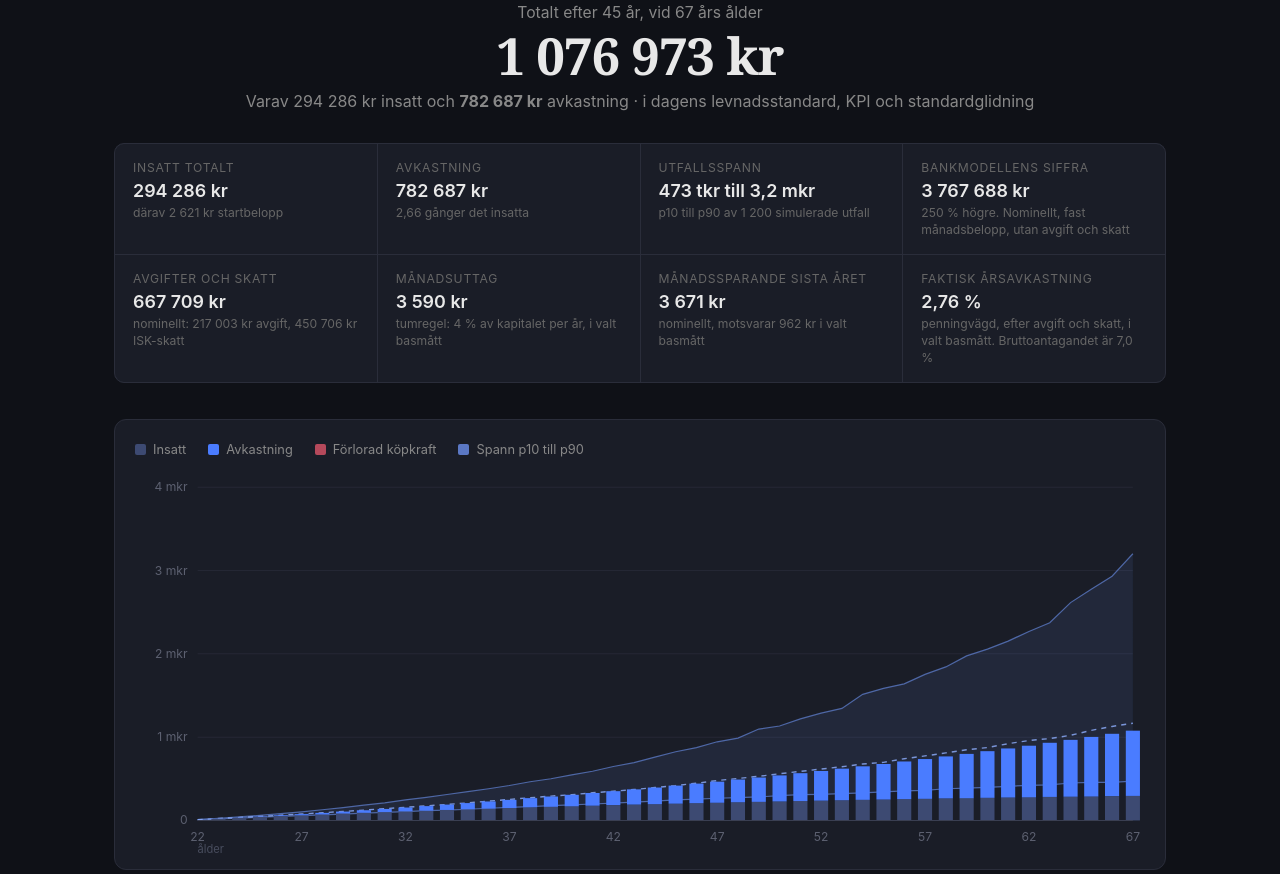
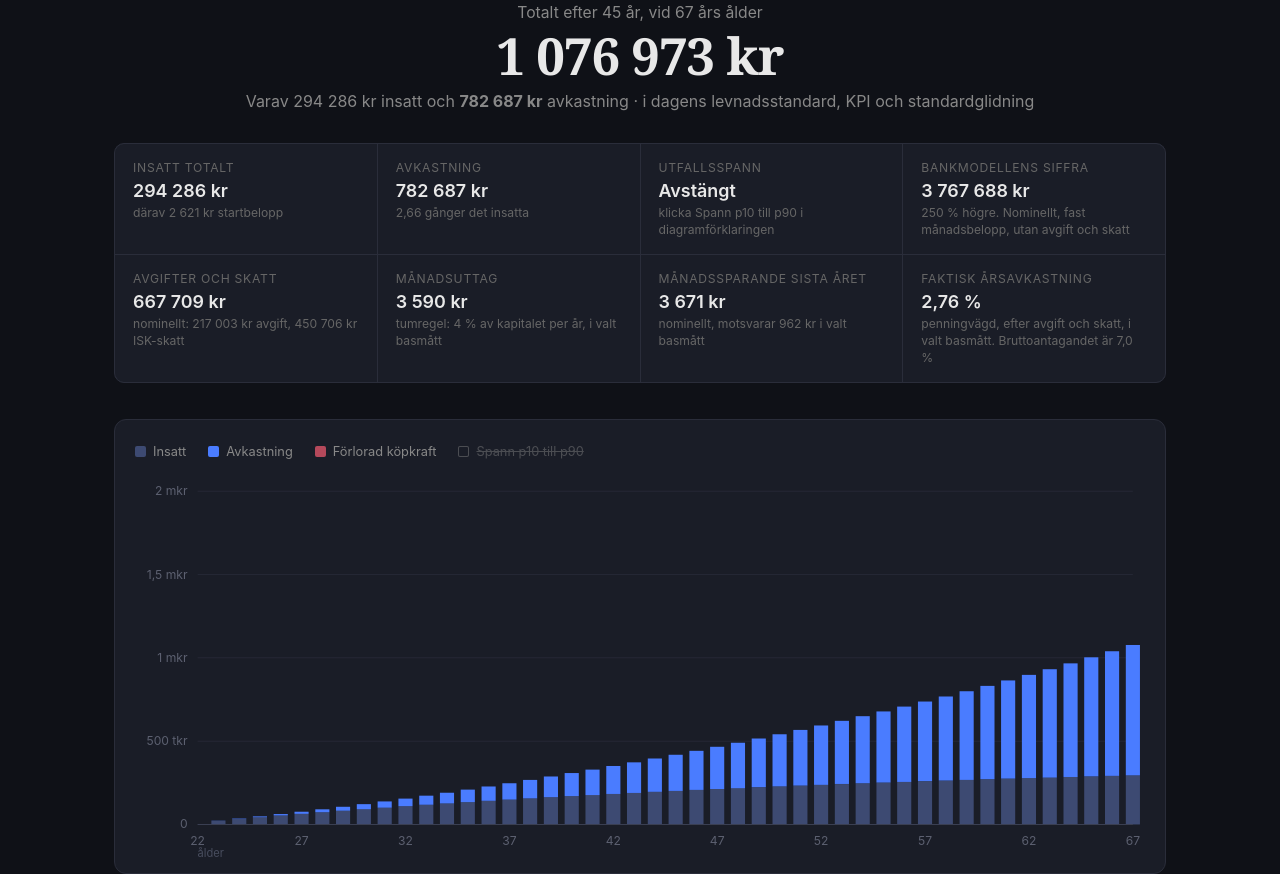
Before and after one commit to analogd/analogd.github.io, a website: page RantaPaRanta/index.html in a window 1280 px wide. Shown: the part 709-1583 px from the top of the page. Drawn offline with Linux system fonts and the light colour scheme.

Commit message:
Make the chart legend the series control, spread off by default
Clicking Insatt, Avkastning, Forlorad kopkraft or Spann toggles that series,
and the axis rescales to whatever is drawn. The spread starts hidden, since
p90 otherwise sets the scale and squashes the bars into the lower third.

The separate Monte Carlo checkbox is gone: two controls for one thing.

```diff
--- a/RantaPaRanta/index.html
+++ b/RantaPaRanta/index.html
@@ -34,7 +34,6 @@
           <div id="adv" class="controls"></div>
           <div class="toggles">
             <label><input type="checkbox" id="isk" checked /> ISK-schablonskatt</label>
-            <label><input type="checkbox" id="volOn" checked /> Visa utfallsspann (Monte Carlo)</label>
             <label><input type="checkbox" id="lysaOn" checked /> Visa referenssiffra utan justeringar</label>
           </div>
         </details>
@@ -55,11 +54,11 @@
       </section>
 
       <section class="chart-wrap">
-        <div class="legend">
-          <span><i class="sw-in"></i> Insatt</span>
-          <span><i class="sw-ret"></i> Avkastning</span>
-          <span><i class="sw-loss"></i> Förlorad köpkraft</span>
-          <span class="band-legend"><i class="sw-band"></i> Spann p10 till p90</span>
+        <div class="legend" id="legend">
+          <button type="button" data-series="in"><i class="sw-in"></i> <span>Insatt</span></button>
+          <button type="button" data-series="ret"><i class="sw-ret"></i> <span>Avkastning</span></button>
+          <button type="button" data-series="loss"><i class="sw-loss"></i> <span>Förlorad köpkraft</span></button>
+          <button type="button" data-series="band" class="off"><i class="sw-band"></i> <span>Spann p10 till p90</span></button>
         </div>
         <div id="chart"></div>
         <div id="tip" class="tip"></div>
@@ -109,7 +108,9 @@
           <li>
             <strong>Avkastningen är inte 7 % varje år.</strong> Spannet kommer från 1 200 simulerade utfall med lognormal månadsavkastning,
             median satt till din angivna avkastning. Poängen är inte precisionen i p10 och p90, det är att de ligger så långt ifrån
-            varandra. Ett enda tal på 45 års horisont är alltid en förenkling.
+            varandra. Ett enda tal på 45 års horisont är alltid en förenkling. Bandet är avstängt från början eftersom p90 annars sätter
+            skalan och trycker ner staplarna: klicka "Spann p10 till p90" i förklaringen ovanför diagrammet. Alla fyra posterna i
+            förklaringen går att klicka på, och axeln skalar om efter det som syns.
           </li>
           <li>
             <strong>Den streckade medianlinjen ligger över staplarna</strong>, och det är inte ett fel. Staplarna är ett enda scenario där
--- a/RantaPaRanta/script.js
+++ b/RantaPaRanta/script.js
@@ -116,6 +116,10 @@ const PRESETS = [
 
 const el = {};
 let basis = "life";
+
+// The legend is the series control. The spread starts off, so the axis opens
+// scaled to the bars rather than to p90.
+const SHOW = { in: true, ret: true, loss: true, band: false };
 
 // ---------- formatting ----------
 
@@ -318,7 +322,7 @@ let bandVal = null;
 let bandTimer = null;
 
 function getBand(p) {
-  if (!el.volOn.checked || p.vol <= 0) {
+  if (!SHOW.band || p.vol <= 0) {
     bandKey = null;
     bandVal = null;
     return null;
@@ -379,7 +383,7 @@ function render() {
           "p10 till p90 av " + NF.format(NPATHS) + " simulerade utfall",
           false
         ]
-      : ["Utfallsspann", "Avstängt", "slås på under Avancerat", false],
+      : ["Utfallsspann", "Avstängt", "klicka Spann p10 till p90 i diagramförklaringen", false],
     [
       "Bankmodellens siffra",
       kr(naiveBal[Y]),
@@ -482,9 +486,17 @@ function drawChart(v) {
     }
   }
 
+  // Only what is actually drawn sets the scale, so hiding a series rescales.
+  const barTop = (y) => {
+    if (SHOW.in && SHOW.ret) return Math.max(val[y], SHOW.loss ? paid[y] : val[y]);
+    if (SHOW.ret) return Math.max(0, val[y] - paid[y]);
+    if (SHOW.in) return paid[y];
+    return 0;
+  };
+
   let max = 0;
   for (let y = 0; y <= Y; y++) {
-    max = Math.max(max, val[y], paid[y], v.band ? hi[y] : 0);
+    max = Math.max(max, barTop(y), v.band ? hi[y] : 0);
   }
   // Pick a round step first, then derive the top, so the labels read
   // 1 mkr / 2 mkr / 3 mkr rather than 875 tkr / 1,8 mkr / 2,6 mkr.
@@ -567,12 +579,19 @@ function drawChart(v) {
     const bx = x(y) - barW / 2;
     const vTop = yy(val[y]);
     const pTop = yy(paid[y]);
-    if (val[y] >= paid[y]) {
+    if (SHOW.in && SHOW.ret) {
+      if (val[y] >= paid[y]) {
+        s += rect(bx, pTop, barW, zero - pTop, "var(--in)");
+        s += rect(bx, vTop, barW, pTop - vTop, "var(--ret)");
+      } else {
+        s += rect(bx, vTop, barW, zero - vTop, "var(--in)");
+        if (SHOW.loss) s += rect(bx, pTop, barW, vTop - pTop, "var(--loss)", 0.55);
+      }
+    } else if (SHOW.ret) {
+      const gain = Math.max(0, val[y] - paid[y]);
+      s += rect(bx, yy(gain), barW, zero - yy(gain), "var(--ret)");
+    } else if (SHOW.in) {
       s += rect(bx, pTop, barW, zero - pTop, "var(--in)");
-      s += rect(bx, vTop, barW, pTop - vTop, "var(--ret)");
-    } else {
-      s += rect(bx, vTop, barW, zero - vTop, "var(--in)");
-      s += rect(bx, pTop, barW, vTop - pTop, "var(--loss)", 0.55);
     }
   }
 
@@ -792,7 +811,6 @@ function init() {
   buildPresets();
 
   el.isk = document.getElementById("isk");
-  el.volOn = document.getElementById("volOn");
   el.lysaOn = document.getElementById("lysaOn");
   el.stats = document.getElementById("stats");
   el.chart = document.getElementById("chart");
@@ -819,7 +837,18 @@ function init() {
     }
   });
 
-  [el.isk, el.volOn, el.lysaOn].forEach((c) => c.addEventListener("change", schedule));
+  [el.isk, el.lysaOn].forEach((c) => c.addEventListener("change", schedule));
+
+  document.querySelectorAll("#legend button").forEach((b) => {
+    const key = b.dataset.series;
+    b.setAttribute("aria-pressed", String(SHOW[key]));
+    b.addEventListener("click", () => {
+      SHOW[key] = !SHOW[key];
+      b.classList.toggle("off", !SHOW[key]);
+      b.setAttribute("aria-pressed", String(SHOW[key]));
+      render();
+    });
+  });
 
   document.querySelectorAll("#basis button").forEach((b) => {
     b.addEventListener("click", () => {
--- a/RantaPaRanta/styles.css
+++ b/RantaPaRanta/styles.css
@@ -435,10 +435,29 @@ details > .controls {
   color: var(--muted);
   margin-bottom: 14px;
 }
-.legend span {
+.legend button {
   display: flex;
   align-items: center;
   gap: 7px;
+  background: none;
+  border: none;
+  padding: 2px 0;
+  font: inherit;
+  color: var(--muted);
+  cursor: pointer;
+}
+.legend button:hover {
+  color: var(--text-strong);
+}
+.legend button.off {
+  opacity: 0.45;
+}
+.legend button.off span {
+  text-decoration: line-through;
+}
+.legend button.off i {
+  box-shadow: inset 0 0 0 1px currentColor;
+  background: transparent !important;
 }
 .legend i {
   width: 11px;
```
Also changed, not shown: RantaPaRanta/test/scenarios.mjs (+12 -2 lines).
